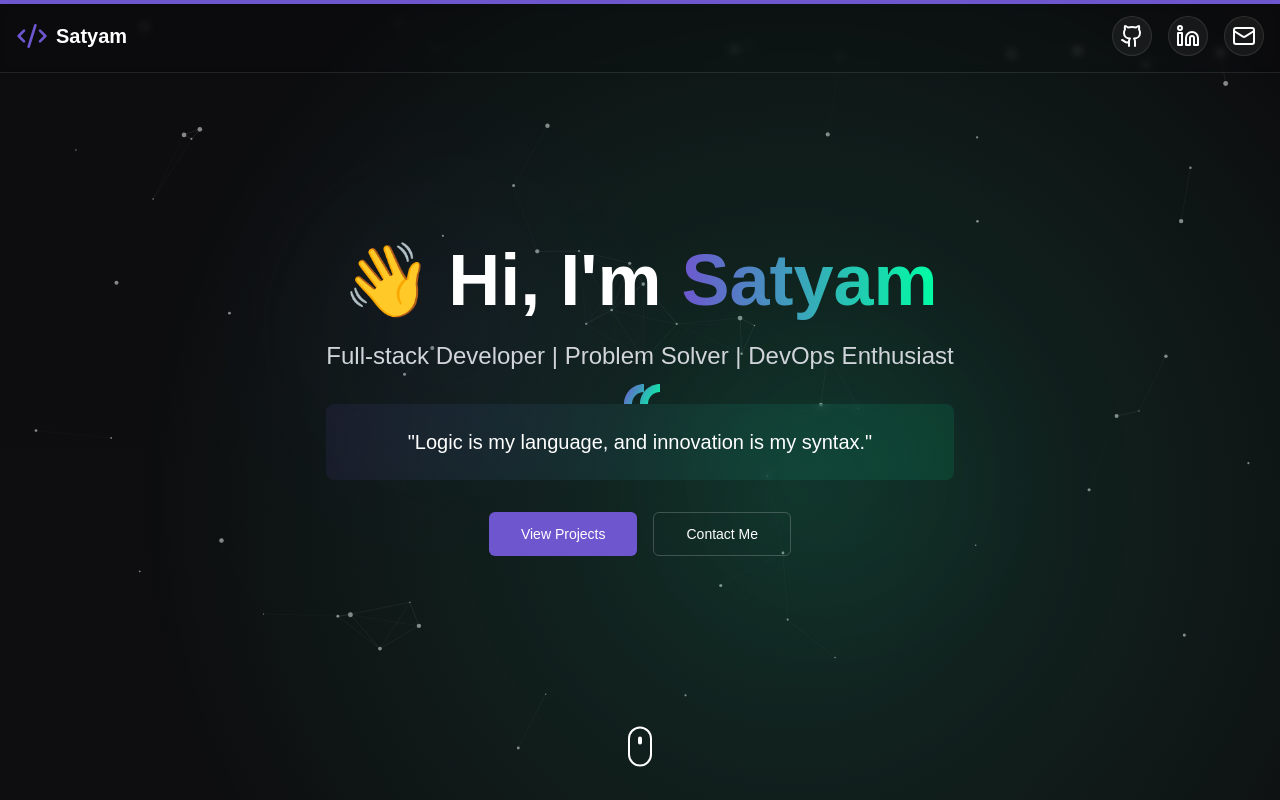
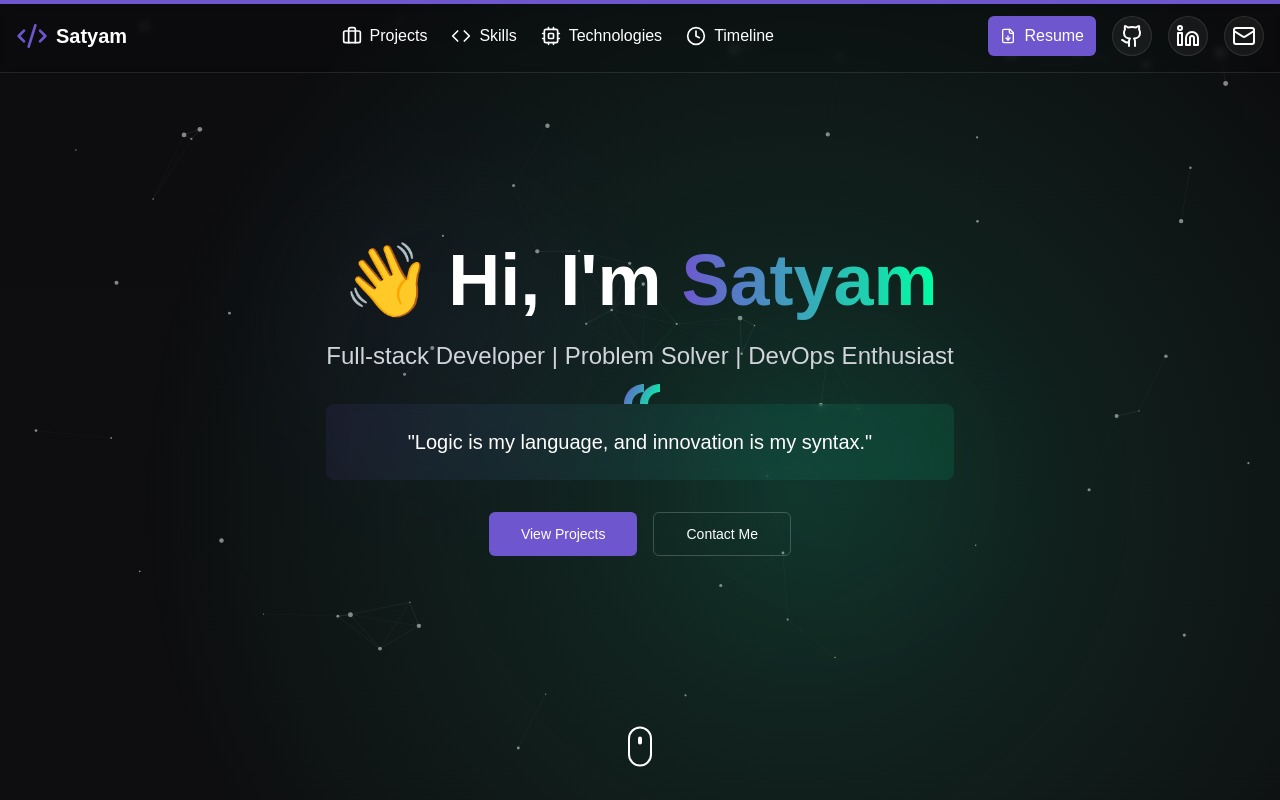
Before and after one commit to Satyam709/Portfolio, a Next.js app: page / in a window 1280 px wide. Shown: the top 800 px of the page. Built offline with nearby package versions, Linux system fonts and the light colour scheme.

Commit message:
added navlinks

```diff
--- a/App.tsx
+++ b/App.tsx
@@ -1,6 +1,6 @@
-import { useRef } from 'react';
-import { useScroll, useSpring, motion } from 'framer-motion';
-import { Code2, Github, Linkedin, Mail } from 'lucide-react';
+import { useState } from 'react';
+import { useScroll, useSpring, motion, AnimatePresence } from 'framer-motion';
+import { Clock, Code2, Github, Linkedin, Mail ,Briefcase,Code,Cpu, FileDown, X, Menu } from 'lucide-react';
 import { Button } from '@/components/ui/button';
 import { cn } from '@/lib/utils';
 import ParticleBackground from '@/components/ParticleBackground';
@@ -49,7 +49,11 @@ export default function App() {
   );
 }
 
-function Navigation() {
+const Navigation = () => {
+  const [isMenuOpen, setIsMenuOpen] = useState(false);
+
+  const toggleMenu = () => setIsMenuOpen(!isMenuOpen);
+
   return (
     <motion.nav
       initial={{ y: -100 }}
@@ -66,27 +70,156 @@ function Navigation() {
           <Code2 className="w-8 h-8 text-[#6E56CF]" />
           <span className="font-bold text-xl">Satyam</span>
         </motion.div>
+
+        {/* Desktop Navigation */}
+        <motion.div
+          initial={{ opacity: 0, x: -20 }}
+          animate={{ opacity: 1, x: 0 }}
+          className="hidden md:flex items-center gap-6"
+        >
+          <a
+            className="flex items-center gap-2 hover:text-[#6E56CF] hover:cursor-pointer transition-colors duration-300 group"
+            onClick={() => scrollTo("projects")}
+          >
+            <Briefcase className="w-5 h-5 group-hover:text-[#6E56CF] transition-colors duration-300" />
+            <span className="hover:underline underline-offset-2">Projects</span>
+          </a>
+
+          <a
+            className="flex items-center gap-2 hover:text-[#6E56CF] hover:cursor-pointer transition-colors duration-300 group"
+            onClick={() => scrollTo("skills")}
+          >
+            <Code className="w-5 h-5 group-hover:text-[#6E56CF] transition-colors duration-300" />
+            <span className="hover:underline underline-offset-2">Skills</span>
+          </a>
+
+          <a
+            className="flex items-center gap-2 hover:text-[#6E56CF] hover:cursor-pointer transition-colors duration-300 group"
+            onClick={() => scrollTo("technologies")}
+          >
+            <Cpu className="w-5 h-5 group-hover:text-[#6E56CF] transition-colors duration-300" />
+            <span className="hover:underline underline-offset-2">
+              Technologies
+            </span>
+          </a>
+
+          <a
+            className="flex items-center gap-2 hover:text-[#6E56CF] hover:cursor-pointer transition-colors duration-300 group"
+            onClick={() => scrollTo("timeline")}
+          >
+            <Clock className="w-5 h-5 group-hover:text-[#6E56CF] transition-colors duration-300" />
+            <span className="hover:underline underline-offset-2">Timeline</span>
+          </a>
+        </motion.div>
+
+        {/* Desktop Social Links */}
         <motion.div
           initial={{ opacity: 0, x: 20 }}
           animate={{ opacity: 1, x: 0 }}
-          className="flex gap-4"
+          className="hidden md:flex gap-4"
         >
+          <a
+            href="/resume.pdf"
+            download
+            className="flex items-center gap-2 bg-[#6E56CF] hover:bg-[#5D47B2] text-white px-3 py-1.5 rounded-md transition-colors duration-300"
+          >
+            <FileDown className="w-4 h-4" />
+            <span>Resume</span>
+          </a>
           <SocialLink href={githubUrl} icon={<Github />} />
-          <SocialLink
-            href={linkedinUrl}
-            icon={<Linkedin />}
-          />
-          <SocialLink
-            href={`mailto:${email}`}
-            icon={<Mail />}
-          />
+          <SocialLink href={linkedinUrl} icon={<Linkedin />} />
+          <SocialLink href={`mailto:${email}`} icon={<Mail />} />
         </motion.div>
+
+        {/* Mobile Menu Button */}
+        <button
+          className="md:hidden text-white p-2"
+          onClick={toggleMenu}
+          aria-label="Toggle menu"
+        >
+          {isMenuOpen ? (
+            <X className="h-6 w-6" />
+          ) : (
+            <Menu className="h-6 w-6" />
+          )}
+        </button>
       </div>
+
+      {/* Mobile Menu */}
+      <AnimatePresence>
+        {isMenuOpen && (
+          <motion.div
+            initial={{ opacity: 0, height: 0 }}
+            animate={{ opacity: 1, height: "auto" }}
+            exit={{ opacity: 0, height: 0 }}
+            className="md:hidden bg-black/30 backdrop-blur-md border-b border-white/10 overflow-hidden"
+          >
+            <div className="container mx-auto px-4 py-4 flex flex-col gap-4">
+              <a
+                className="flex items-center gap-2 hover:text-[#6E56CF] hover:cursor-pointer transition-colors duration-300 py-2"
+                onClick={() => {
+                  scrollTo("projects");
+                  setIsMenuOpen(false);
+                }}
+              >
+                <Briefcase className="w-5 h-5" />
+                <span>Projects</span>
+              </a>
+
+              <a
+                className="flex items-center gap-2 hover:text-[#6E56CF] hover:cursor-pointer transition-colors duration-300 py-2"
+                onClick={() => {
+                  scrollTo("skills");
+                  setIsMenuOpen(false);
+                }}
+              >
+                <Code className="w-5 h-5" />
+                <span>Skills</span>
+              </a>
+
+              <a
+                className="flex items-center gap-2 hover:text-[#6E56CF] hover:cursor-pointer transition-colors duration-300 py-2"
+                onClick={() => {
+                  scrollTo("technologies");
+                  setIsMenuOpen(false);
+                }}
+              >
+                <Cpu className="w-5 h-5" />
+                <span>Technologies</span>
+              </a>
+
+              <a
+                className="flex items-center gap-2 hover:text-[#6E56CF] hover:cursor-pointer transition-colors duration-300 py-2"
+                onClick={() => {
+                  scrollTo("timeline");
+                  setIsMenuOpen(false);
+                }}
+              >
+                <Clock className="w-5 h-5" />
+                <span>Timeline</span>
+              </a>
+
+              <div className="flex items-center gap-4 pt-2 border-t border-white/10">
+                <a
+                  href="/resume.pdf"
+                  download
+                  className="flex items-center gap-2 bg-[#6E56CF] hover:bg-[#5D47B2] text-white px-3 py-1.5 rounded-md transition-colors duration-300"
+                >
+                  <FileDown className="w-4 h-4" />
+                  <span>Resume</span>
+                </a>
+                <SocialLink href={githubUrl} icon={<Github />} />
+                <SocialLink href={linkedinUrl} icon={<Linkedin />} />
+                <SocialLink href={`mailto:${email}`} icon={<Mail />} />
+              </div>
+            </div>
+          </motion.div>
+        )}
+      </AnimatePresence>
     </motion.nav>
   );
-}
+};
 
-function Hero() {
   const scrollTo = (id: string) => {
     const element = document.getElementById(id);
     if (element) {
@@ -94,8 +227,9 @@ function Hero() {
     }
   };
 
+function Hero() {
   return (
-    <section className="relative min-h-screen flex items-center justify-center px-4">
+    <section onClick={()=>scrollTo("about") }  className="relative min-h-screen flex items-center justify-center px-4">
       <div className="max-w-4xl mx-auto text-center z-10">
         <motion.div
           initial={{ opacity: 0, y: 20 }}
@@ -164,6 +298,7 @@ function Hero() {
           animate={{ opacity: 1, y: 0 }}
           transition={{ duration: 0.8, delay: 0.6 }}
           className="flex gap-4 justify-center"
+          onClick={(e)=>e.stopPropagation()}
         >
           <Button
             size="lg"
@@ -233,6 +368,7 @@ function Hero() {
           animate={{ y: [0, 10, 0] }}
           transition={{ repeat: Infinity, duration: 1.5 }}
           className="w-6 h-10 border-2 border-white rounded-full flex justify-center"
+          onClick={() => scrollTo('about')}
         >
           <motion.div className="w-1 h-2 bg-white rounded-full mt-2" />
         </motion.div>
```
